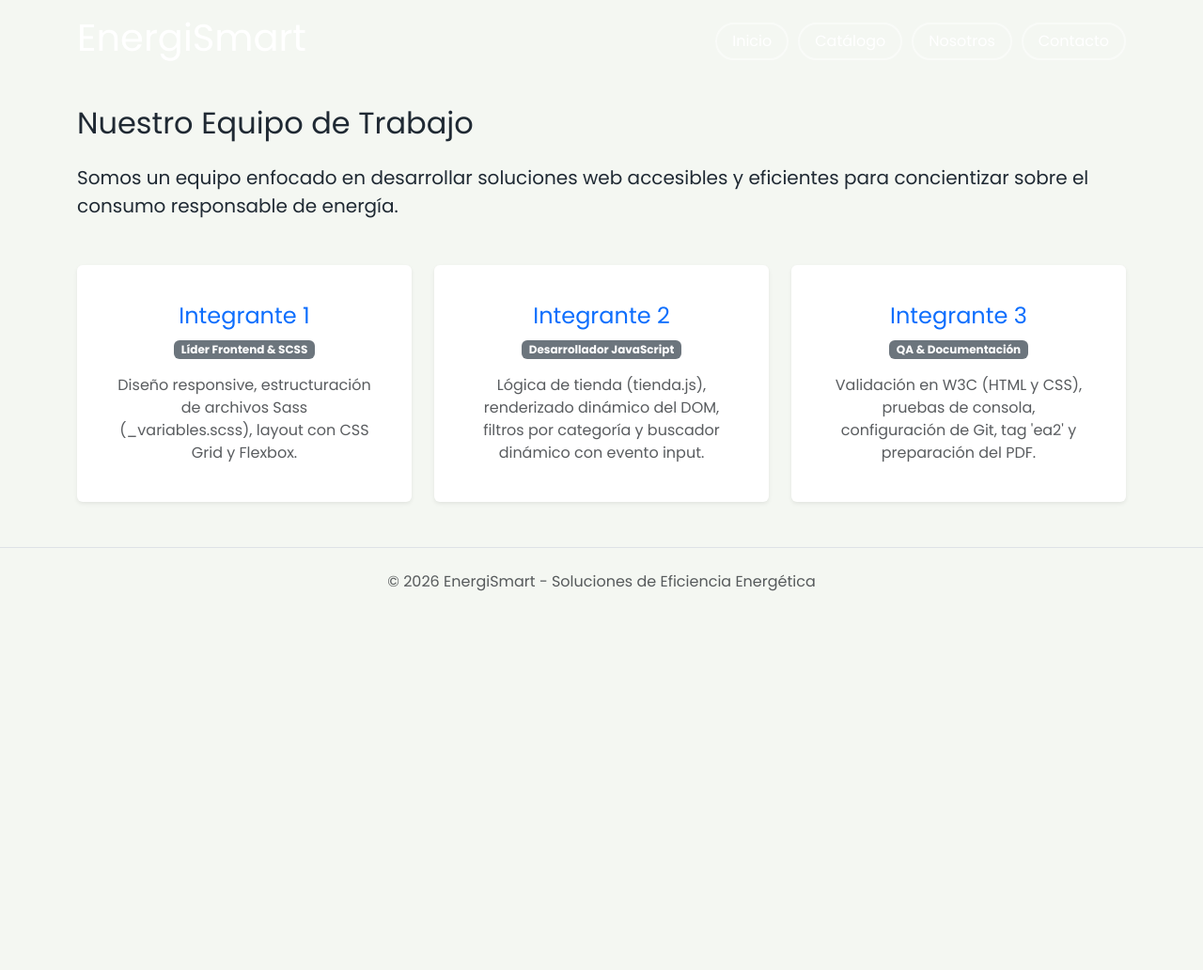
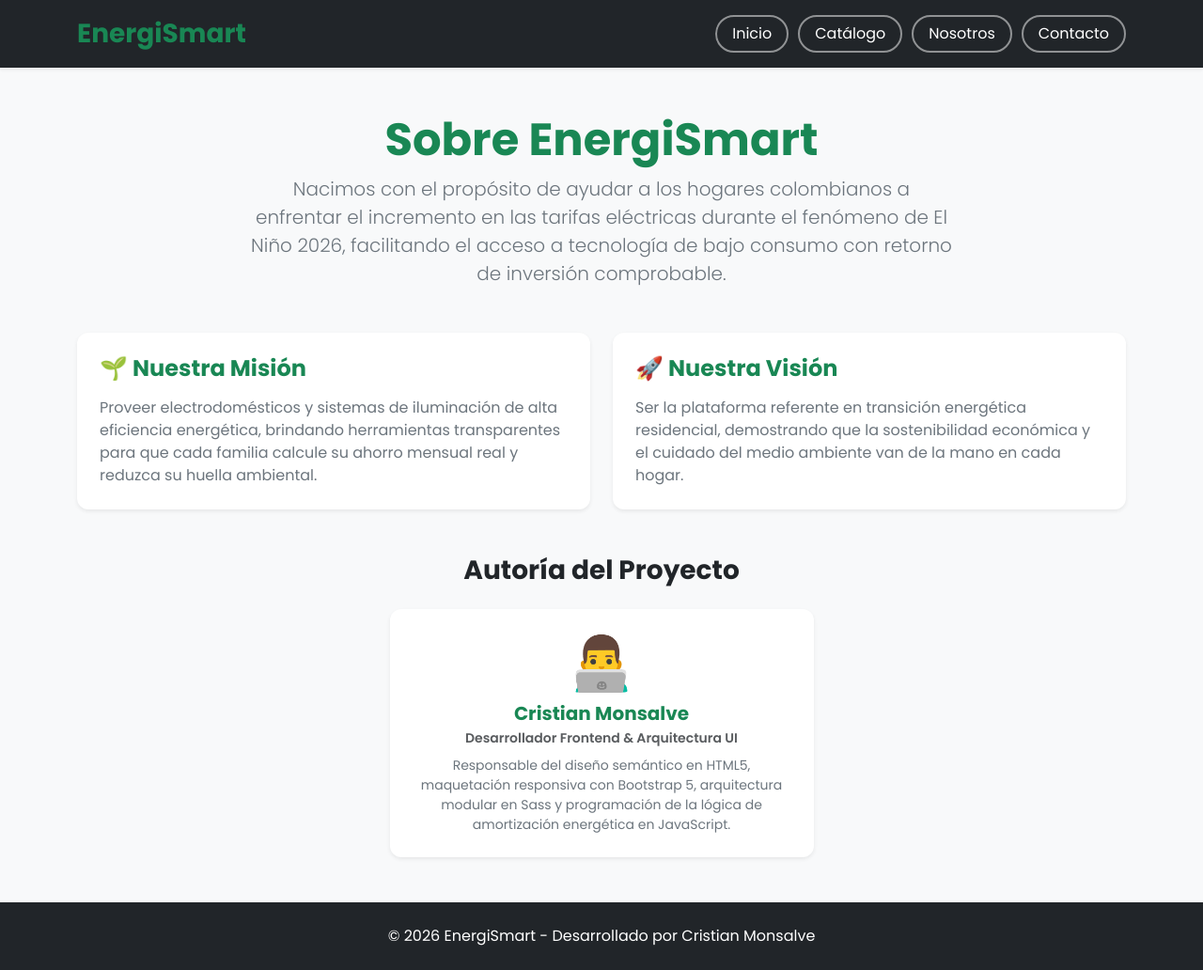
Before and after one commit to CMONSASE/energismart, a plain HTML site: page nosotros.html in a window 1280 px wide. Shown: the whole page at 94% size. Before the commit the page ends 800 px from the top, so only its background shows below. Drawn offline with nearby package versions, Linux system fonts and the light colour scheme.

Commit message:
Autoria actualizada: Cristian Monsalve

```diff
--- a/nosotros.html
+++ b/nosotros.html
@@ -3,69 +3,92 @@
 <head>
   <meta charset="UTF-8">
   <meta name="viewport" content="width=device-width, initial-scale=1.0">
-  <title>EnergiSmart - Nosotros</title>
+  <title>Nosotros - EnergiSmart</title>
 
+  <!-- Google Fonts -->
   <link rel="preconnect" href="https://fonts.googleapis.com">
   <link rel="preconnect" href="https://fonts.gstatic.com" crossorigin>
-  <link href="https://fonts.googleapis.com/css2?family=Poppins:wght@400;600;700&display=swap" rel="stylesheet">
+  <link href="https://fonts.googleapis.com/css2?family=Poppins:wght@300;400;600;700&display=swap" rel="stylesheet">
 
+  <!-- Bootstrap 5 CSS -->
   <link href="https://cdn.jsdelivr.net/npm/bootstrap@5.3.0/dist/css/bootstrap.min.css" rel="stylesheet">
+
+  <!-- Hoja de estilos propia -->
   <link rel="stylesheet" href="css/estilos.css">
 </head>
-<body>
+<body class="bg-light d-flex flex-column min-vh-100">
 
-  <header id="main-header" class="p-3 mb-4 text-white">
-    <div class="container d-flex justify-content-between align-items-center">
-      <h1>EnergiSmart</h1>
-      <nav class="menu-navegacion">
+  <!-- Encabezado y Menú de Navegación -->
+  <header class="bg-dark text-white py-3 shadow-sm">
+    <div class="container d-flex flex-wrap justify-content-between align-items-center">
+      <h1 class="h3 mb-0 text-success fw-bold">EnergiSmart</h1>
+      <nav class="menu-navegacion mt-2 mt-md-0">
         <a href="index.html">Inicio</a>
         <a href="catalogo.html">Catálogo</a>
-        <a href="nosotros.html">Nosotros</a>
+        <a href="nosotros.html" class="active">Nosotros</a>
         <a href="contacto.html">Contacto</a>
       </nav>
     </div>
   </header>
 
-  <main class="container">
-    <h2 class="mb-4">Nuestro Equipo de Trabajo</h2>
-    <p class="lead mb-5">Somos un equipo enfocado en desarrollar soluciones web accesibles y eficientes para concientizar sobre el consumo responsable de energía.</p>
+  <!-- Contenido Principal -->
+  <main class="container my-5">
 
-    <div class="row g-4">
-      <div class="col-md-4">
-        <div class="card h-100 p-4 text-center shadow-sm border-0">
-          <div class="card-body">
-            <h3 class="h4 card-title text-primary">Integrante 1</h3>
-            <p class="badge bg-secondary mb-3">Líder Frontend & SCSS</p>
-            <p class="card-text text-muted">Diseño responsive, estructuración de archivos Sass (_variables.scss), layout con CSS Grid y Flexbox.</p>
+    <!-- Historia y Propósito -->
+    <section class="text-center mb-5">
+      <h2 class="display-5 fw-bold text-success">Sobre EnergiSmart</h2>
+      <p class="lead text-secondary mx-auto" style="max-width: 750px;">
+        Nacimos con el propósito de ayudar a los hogares colombianos a enfrentar el incremento en las tarifas eléctricas durante el fenómeno de El Niño 2026, facilitando el acceso a tecnología de bajo consumo con retorno de inversión comprobable.
+      </p>
+    </section>
+
+    <!-- Misión y Visión -->
+    <section class="row g-4 mb-5">
+      <div class="col-12 col-md-6">
+        <div class="card tarjeta-producto h-100 p-4 border-0 shadow-sm">
+          <h3 class="h4 fw-bold text-success mb-3">🌱 Nuestra Misión</h3>
+          <p class="text-secondary mb-0">
+            Proveer electrodomésticos y sistemas de iluminación de alta eficiencia energética, brindando herramientas transparentes para que cada familia calcule su ahorro mensual real y reduzca su huella ambiental.
+          </p>
+        </div>
+      </div>
+      <div class="col-12 col-md-6">
+        <div class="card tarjeta-producto h-100 p-4 border-0 shadow-sm">
+          <h3 class="h4 fw-bold text-success mb-3">🚀 Nuestra Visión</h3>
+          <p class="text-secondary mb-0">
+            Ser la plataforma referente en transición energética residencial, demostrando que la sostenibilidad económica y el cuidado del medio ambiente van de la mano en cada hogar.
+          </p>
+        </div>
+      </div>
+    </section>
+
+    <!-- Autor / Desarrollador del Proyecto -->
+    <section class="text-center">
+      <h3 class="h3 fw-bold text-dark mb-4">Autoría del Proyecto</h3>
+      <div class="row justify-content-center">
+        <div class="col-12 col-md-6 col-lg-5">
+          <div class="card tarjeta-producto p-4 border-0 shadow-sm">
+            <div class="display-4 mb-2">👨‍💻</div>
+            <h4 class="h5 fw-bold text-success mb-1">Cristian Monsalve</h4>
+            <p class="small text-muted fw-semibold mb-2">Desarrollador Frontend & Arquitectura UI</p>
+            <p class="small text-secondary mb-0">
+              Responsable del diseño semántico en HTML5, maquetación responsiva con Bootstrap 5, arquitectura modular en Sass y programación de la lógica de amortización energética en JavaScript.
+            </p>
           </div>
         </div>
       </div>
+    </section>
 
-      <div class="col-md-4">
-        <div class="card h-100 p-4 text-center shadow-sm border-0">
-          <div class="card-body">
-            <h3 class="h4 card-title text-primary">Integrante 2</h3>
-            <p class="badge bg-secondary mb-3">Desarrollador JavaScript</p>
-            <p class="card-text text-muted">Lógica de tienda (tienda.js), renderizado dinámico del DOM, filtros por categoría y buscador dinámico con evento input.</p>
-          </div>
-        </div>
-      </div>
-
-      <div class="col-md-4">
-        <div class="card h-100 p-4 text-center shadow-sm border-0">
-          <div class="card-body">
-            <h3 class="h4 card-title text-primary">Integrante 3</h3>
-            <p class="badge bg-secondary mb-3">QA & Documentación</p>
-            <p class="card-text text-muted">Validación en W3C (HTML y CSS), pruebas de consola, configuración de Git, tag 'ea2' y preparación del PDF.</p>
-          </div>
-        </div>
-      </div>
-    </div>
   </main>
 
-  <footer class="text-center py-4 mt-5 border-top">
-    <p class="text-muted mb-0">© 2026 EnergiSmart - Soluciones de Eficiencia Energética</p>
+  <!-- Pie de Página -->
+  <footer class="bg-dark text-white text-center py-4 mt-auto">
+    <div class="container">
+      <p class="mb-0">&copy; 2026 EnergiSmart - Desarrollado por Cristian Monsalve</p>
+    </div>
   </footer>
 
+  <!-- Bootstrap JS -->
+  <script src="https://cdn.jsdelivr.net/npm/bootstrap@5.3.0/dist/bootstrap.bundle.min.js"></script>
 </body>
 </html>
```
